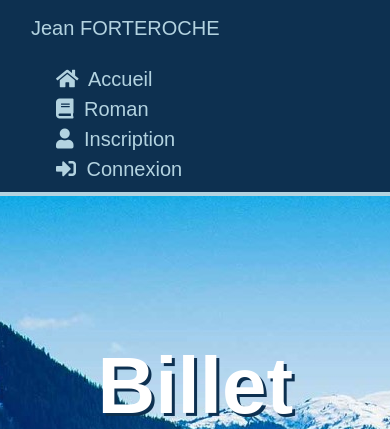
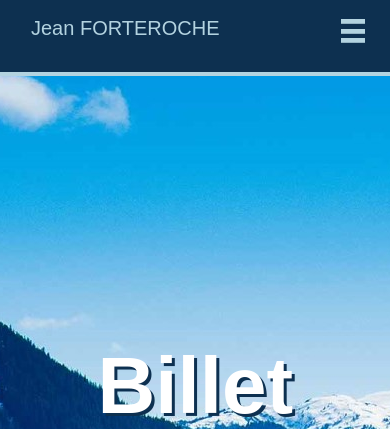
Before and after one commit to WonderMimi/P4-Forteroche, a PHP site: page / in a window 390 px wide; the page is wider, and only the part inside the window is pictured. Shown: the top 429 px of that part. Run offline with PHP 8.4, Linux system fonts and the light colour scheme; data comes from the database, SQL or seed files in the repository; some libraries are stand-ins or nearby versions.

Commit message:
Added burger menu

```diff
--- a/public/css/styles.css
+++ b/public/css/styles.css
@@ -15,6 +15,7 @@ body {
   font-family: Arial, Helvetica, sans-serif;
   font-size: 18px;
   background-color: var(--bmoyen);
+  overflow-x: hidden;
 }
 
 .container {
@@ -429,3 +430,57 @@ body {
   background-color: var(--bfonce);
   color: white;
 }
+/*====================================   MENU =====================================*/
+nav > input,
+.nav-button {
+  display: none; /* hidden on large screens */
+}
+
+@media screen and (max-width: 930px) {
+    .navbar-nav {
+        position: absolute;
+        width: 70vw;
+        transform: translateX(-200%) translateZ(0);
+        transition: transform .2s;
+        will-change: transform;
+    }
+
+    /* slide effect */
+    input:checked ~ .navbar-nav {
+        background-color: var(--bfonce);
+        padding: 5px 0 8px 0;
+        transform: translateX(0);
+    }
+
+    /* Button deco */
+    .nav-button {
+        display: block;
+        position: absolute;
+        top: 1.2rem;
+        right: .6rem;
+        z-index: 1001;
+        height: 1.5rem;
+        width: 1.5rem;
+        background-color: transparent;
+        background-image: linear-gradient(to right, var(--bglacier), var(--bglacier)),
+         linear-gradient(to right, var(--bglacier), var(--bglacier)),
+         linear-gradient(to right, var(--bglacier), var(--bglacier));
+        background-position: center top, center, center bottom;
+        background-repeat: no-repeat;
+        background-size: 3rem .3rem;
+        padding: 0;
+        outline: 0;
+        border: 0;
+        cursor: pointer;
+        -webkit-tap-highlight-color:rgba(0,0,0,0);
+    }
+}
+
+@media screen and (max-width: 770px) {
+
+    input:checked ~ .navbar-nav {
+        background-color: var(--bfonce);
+        padding: 80px 0 8px 30px;
+        transform: translateX(0);
+    }
+}
--- a/templates/home.php
+++ b/templates/home.php
@@ -1,7 +1,7 @@
 <?php $this->title = "Accueil"; ?>
 
 <figure class="row alaska mb-0">
-    <img src="../public/img/alaska.jpg"></img>
+    <img src="../public/img/alaska.jpg"/>
     <figcaption>
         <h1>Billet simple pour l'Alaska</h1>
         <p id="subtitle">Un roman de Jean Forteroche</p>
--- a/templates/template.php
+++ b/templates/template.php
@@ -19,6 +19,9 @@
     <header class="container">
         <nav class="navbar navbar-expand-sm navbar-fixed-top">
             <p class="navbar-brand">Jean FORTEROCHE</p>
+
+            <input type="checkbox" id="toggle-nav" aria-label="open/close navigation">
+            <label for="toggle-nav" class="nav-button"></label>
 
             <ul class="navbar-nav">
                 <li class="nav-item"><a href="../public/index.php"><span class="fa fa-home"></span> Accueil</a></li>
```
